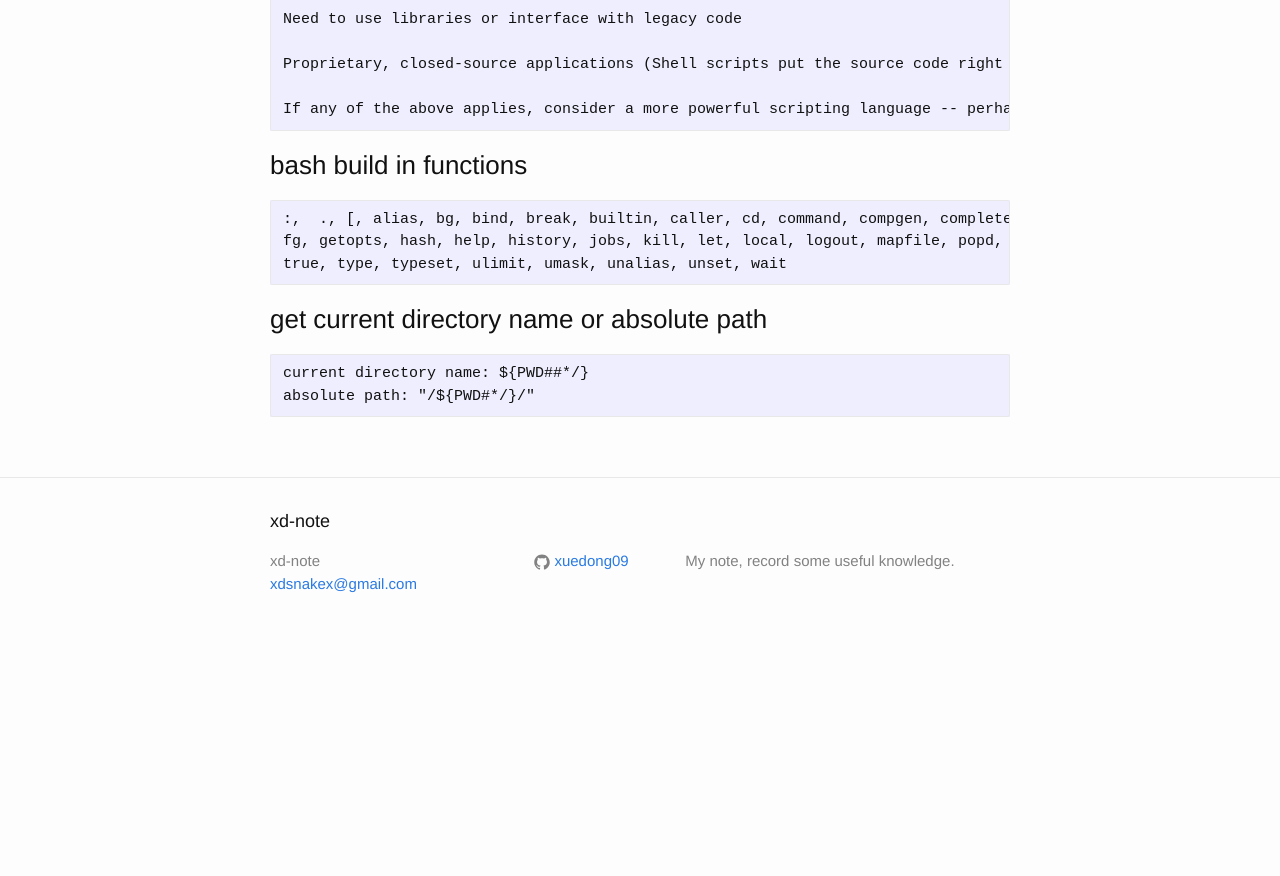
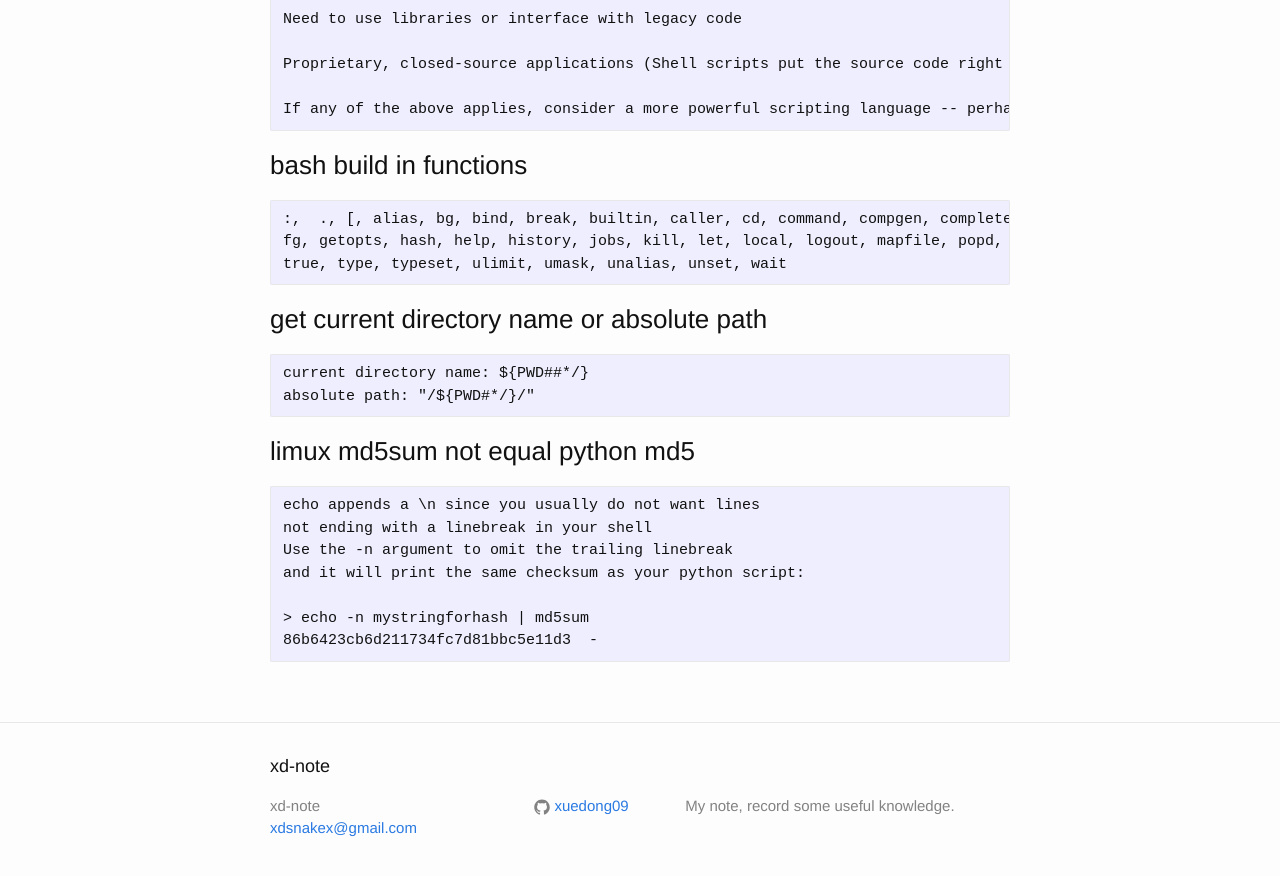
Before and after one commit to xuedong09/xuedong09.github.io, a Jekyll site: the page built from _posts/2016-02-18-shell.md, in a window 1280 px wide and 900 px high, scrolled down 1049 px. Shown: the top 876 px of the window. Built offline with Jekyll 4.4.1, drawn with Linux system fonts in a browser that asks for light colours; before the commit the page ends 1704 px from its top, so only the background shows below that.

Commit message:
shell md5

```diff
--- a/_posts/2016-02-18-shell.md
+++ b/_posts/2016-02-18-shell.md
@@ -61,3 +61,13 @@ xdg-open file
 
     current directory name: ${PWD##*/}
     absolute path: "/${PWD#*/}/"
+
+### limux md5sum not equal python md5
+
+    echo appends a \n since you usually do not want lines
+    not ending with a linebreak in your shell
+    Use the -n argument to omit the trailing linebreak
+    and it will print the same checksum as your python script:
+
+    > echo -n mystringforhash | md5sum
+    86b6423cb6d211734fc7d81bbc5e11d3  -
```
